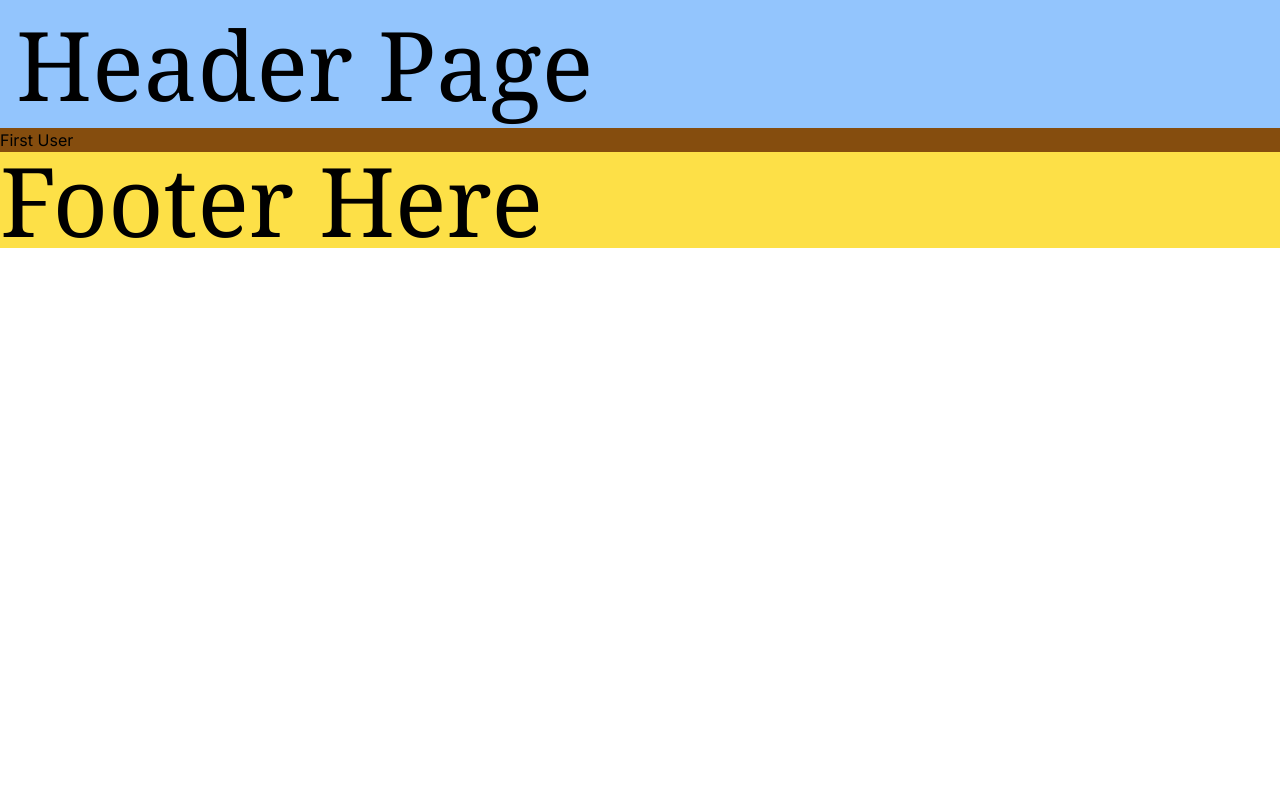
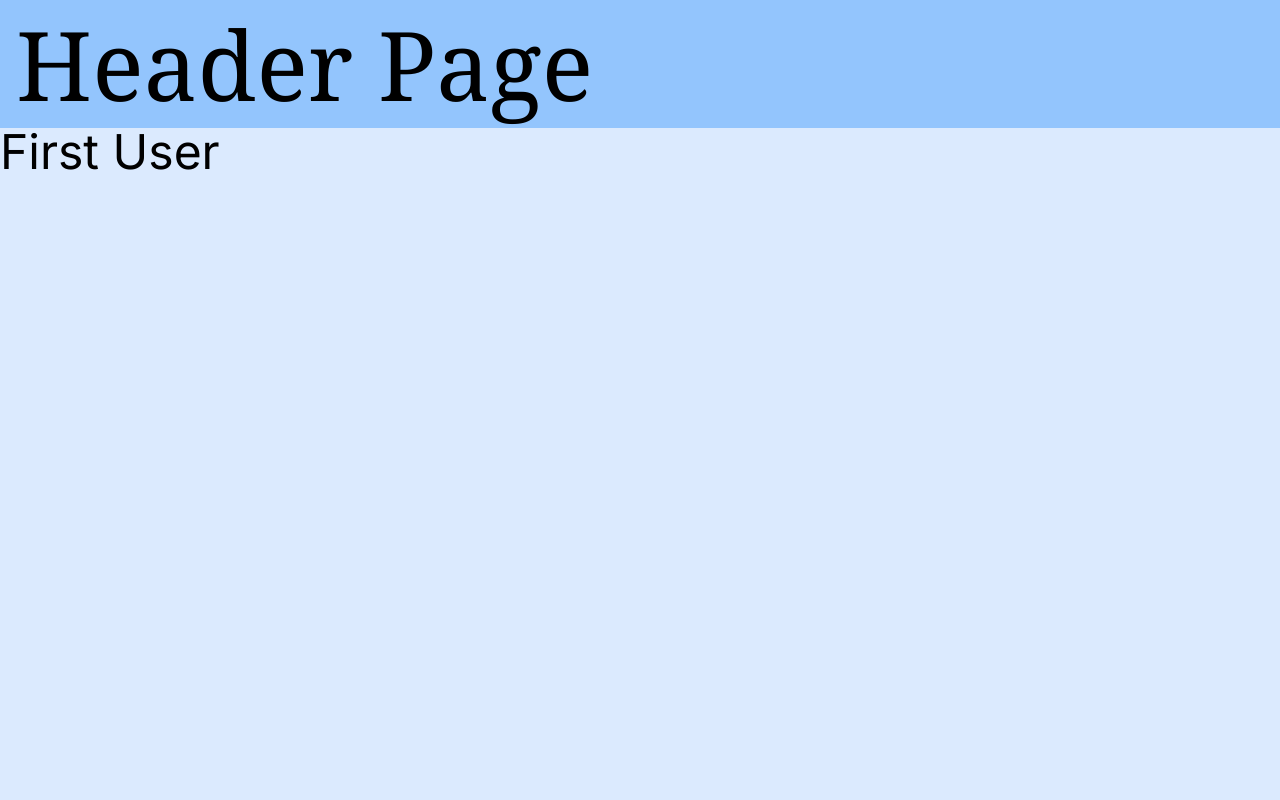
Before and after one commit to TomaszSarmata/nextjs-practice, a Next.js app: page /users/firstuser in a window 1280 px wide. Shown: the top 800 px of the page. Built offline with nearby package versions, Linux system fonts and the light colour scheme.

Commit message:
create custom layout for a group of route pages (user)

```diff
--- a/src/app/users/firstuser/page.tsx
+++ b/src/app/users/firstuser/page.tsx
@@ -2,8 +2,8 @@ import React from 'react';
 
 export default function page() {
   return (
-    <div className="bg-yellow-800">
-      <h1>First User</h1>
+    <div>
+      <h1 className="text-5xl">First User</h1>
     </div>
   );
 }
--- /dev/null
+++ b/src/app/users/layout.tsx
@@ -0,0 +1,10 @@
+import { FC, ReactNode } from 'react';
+interface LayoutProps {
+  children: ReactNode;
+}
+
+const Layout: FC<LayoutProps> = ({ children }) => {
+  return <div className="bg-blue-100 h-screen">{children}</div>;
+};
+
+export default Layout;
--- a/src/app/users/seconduser/page.tsx
+++ b/src/app/users/seconduser/page.tsx
@@ -3,7 +3,7 @@ import React from 'react';
 export default function SecondUser() {
   return (
     <div>
-      <h1 className="bg-red-100">Second User</h1>
+      <h1 className="bg-blue-100">Second User</h1>
     </div>
   );
 }
```
